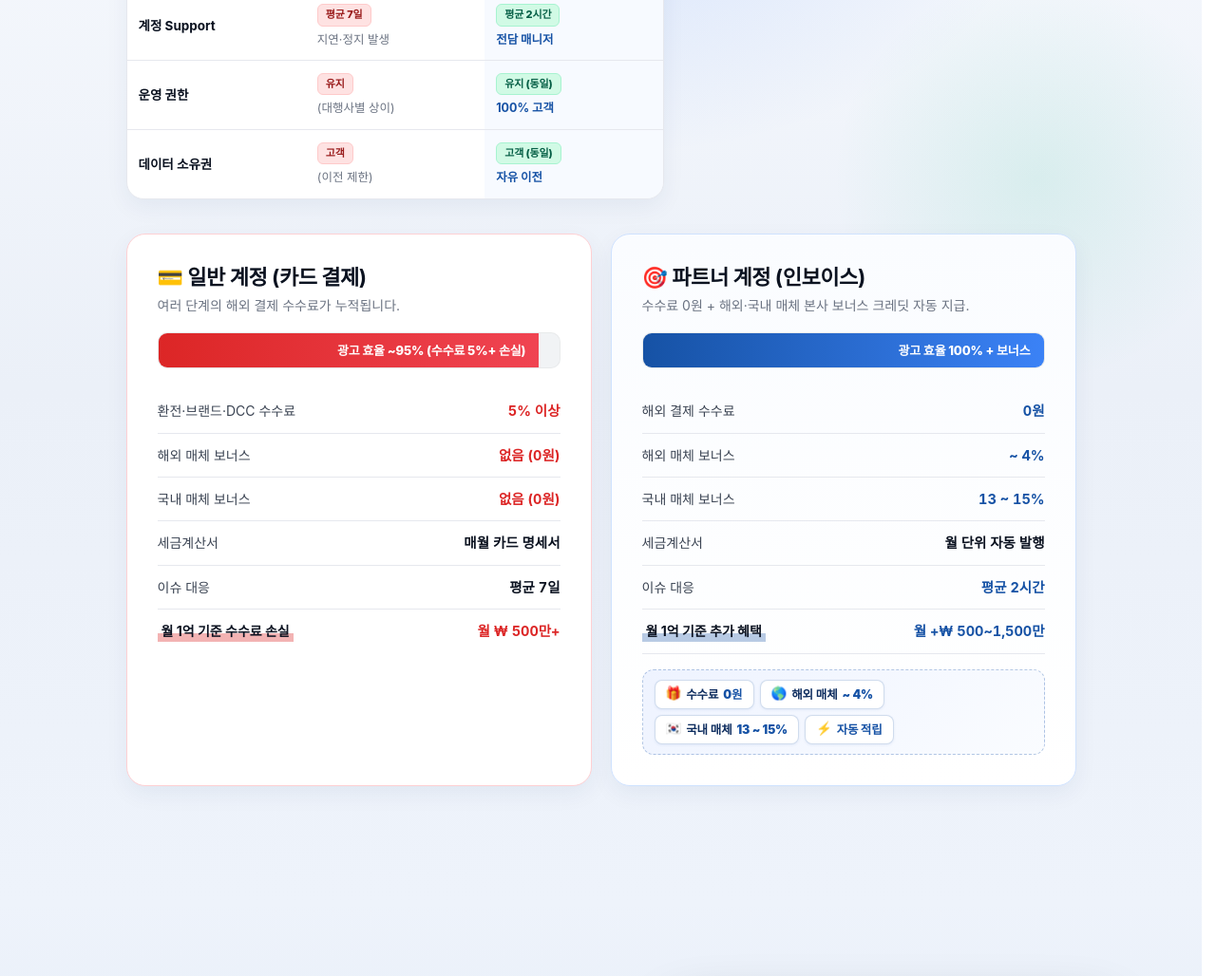
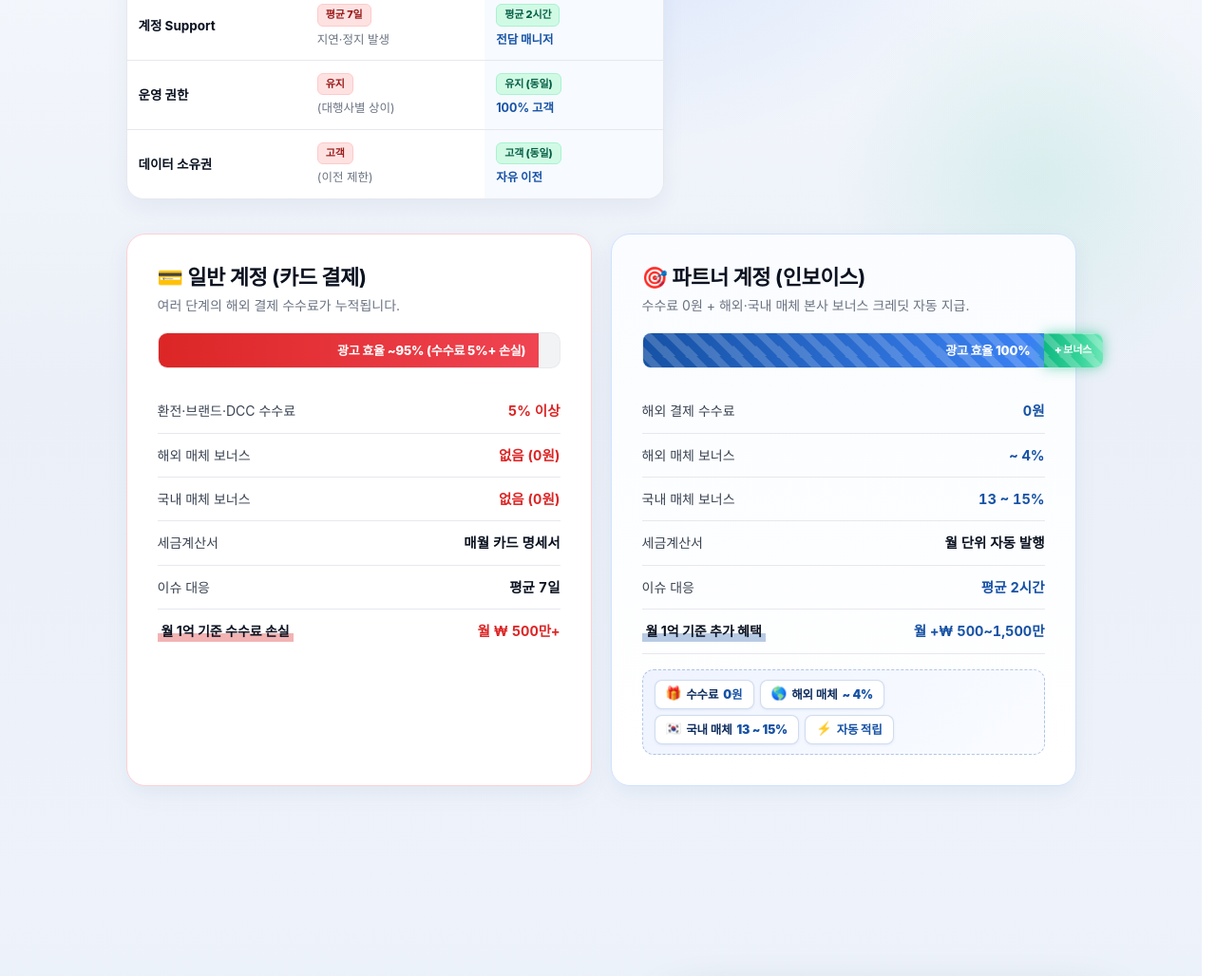
Before and after one commit to appsilon-ai/premium_acc_lead, a website: page index.html in a window 1280 px wide. Shown: the part 9251-10279 px from the top of the page at 95% size. Drawn offline with Linux system fonts and the light colour scheme; a web font is replaced by a local one.

Commit message:
v1.1.1: cc-good bar — flowing stripe blue (100%) + green bonus extension w/ animation

```diff
--- a/index.html
+++ b/index.html
@@ -2200,7 +2200,45 @@ j=d.createElement(s),dl=l!='dataLayer'?'&l='+l:'';j.async=true;j.src=
     letter-spacing:-.01em
   }
   .cc-bad .cc-fill{background:linear-gradient(90deg,#dc2626 0%,#f04452 100%)}
-  .cc-good .cc-fill{background:linear-gradient(90deg,#1652a5 0%,#3b82f6 100%)}
+  /* v1.1.1: cc-good bar — 흐르는 스트라이프 블루 + 우측 연장 그린 보너스 */
+  .cc-good .cc-fill{
+    background:
+      repeating-linear-gradient(45deg, rgba(255,255,255,.18) 0 8px, transparent 8px 16px),
+      linear-gradient(90deg,#1652a5 0%,#3b82f6 100%);
+    background-size:24px 24px, 100% 100%;
+    animation:cc-stripe-flow 1.4s linear infinite;
+    border-radius:8px 0 0 8px
+  }
+  .cc-card.cc-good{overflow:visible}
+  .cc-good .cc-bar{overflow:visible}
+  .cc-bonus-extend{
+    position:absolute;top:0;bottom:0;left:100%;
+    width:0;
+    background:
+      repeating-linear-gradient(45deg, rgba(255,255,255,.22) 0 8px, transparent 8px 16px),
+      linear-gradient(90deg,#10b981 0%,#34d399 60%,#6ee7b7 100%);
+    background-size:24px 24px, 100% 100%;
+    animation:cc-stripe-flow 1.2s linear infinite;
+    border-radius:0 8px 8px 0;
+    display:flex;align-items:center;justify-content:center;
+    color:#fff;font-weight:900;font-size:11px;
+    white-space:nowrap;letter-spacing:-.02em;
+    box-shadow:0 0 14px rgba(16,185,129,.55), inset 0 1px 0 rgba(255,255,255,.35);
+    transition:width 1.0s cubic-bezier(.34,1.5,.64,1) 1.5s;
+    overflow:hidden;z-index:2
+  }
+  .cc-card.cc-good.bar-fired .cc-bonus-extend{width:62px}
+  @media (max-width:780px){
+    .cc-card.cc-good.bar-fired .cc-bonus-extend{width:48px;font-size:10px}
+  }
+  @keyframes cc-stripe-flow{
+    0%{background-position:0 0, 0 0}
+    100%{background-position:24px 0, 0 0}
+  }
+  @media (prefers-reduced-motion: reduce){
+    .cc-good .cc-fill, .cc-bonus-extend{animation:none}
+    .cc-card.cc-good.bar-fired .cc-bonus-extend{transition:none}
+  }
   .cc-card.bar-fired .cc-fill{width:var(--cc-target,84%)}
   .cc-stat{
     display:flex;justify-content:space-between;align-items:baseline;gap:10px;
@@ -3192,7 +3230,7 @@ height="0" width="0" style="display:none;visibility:hidden"></iframe></noscript>
       <article class="cc-card cc-good" style="--cc-target:100%">
         <h3>🎯 파트너 계정 (인보이스)</h3>
         <div class="cc-sub">수수료 0원 + 해외·국내 매체 본사 보너스 크레딧 자동 지급.</div>
-        <div class="cc-bar"><div class="cc-fill">광고 효율 100% + 보너스</div></div>
+        <div class="cc-bar"><div class="cc-fill">광고 효율 100%</div><div class="cc-bonus-extend">+ 보너스</div></div>
         <div class="cc-stat"><span>해외 결제 수수료</span><b class="cc-good-val">0원</b></div>
         <div class="cc-stat"><span>해외 매체 보너스</span><b class="cc-good-val">~ 4%</b></div>
         <div class="cc-stat"><span>국내 매체 보너스</span><b class="cc-good-val">13 ~ 15%</b></div>
```
Also changed, not shown: preview-v1.1.0.html (+40 -2 lines).
